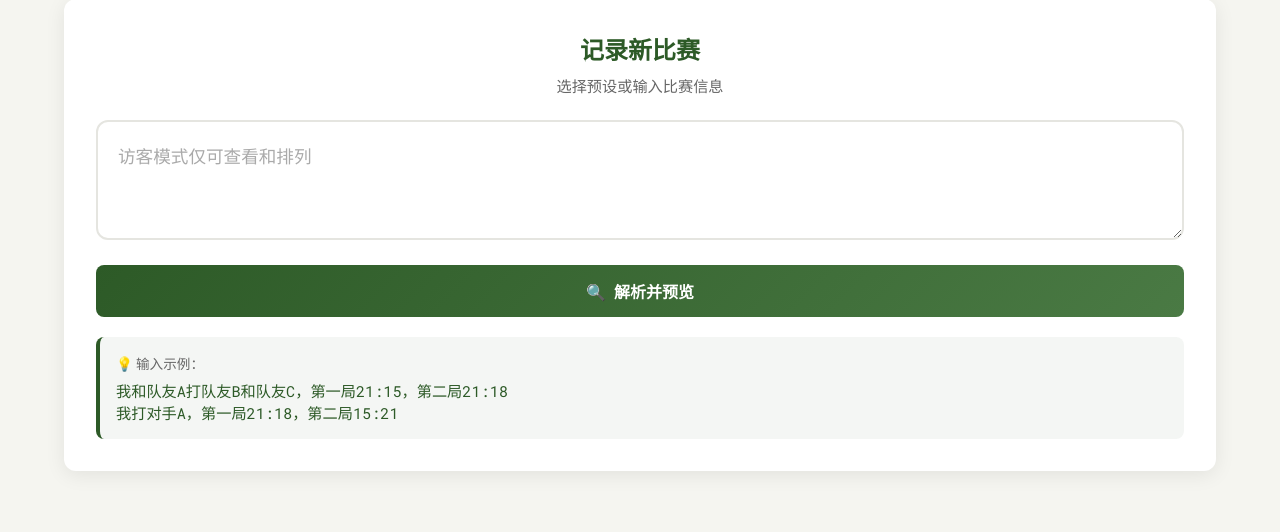
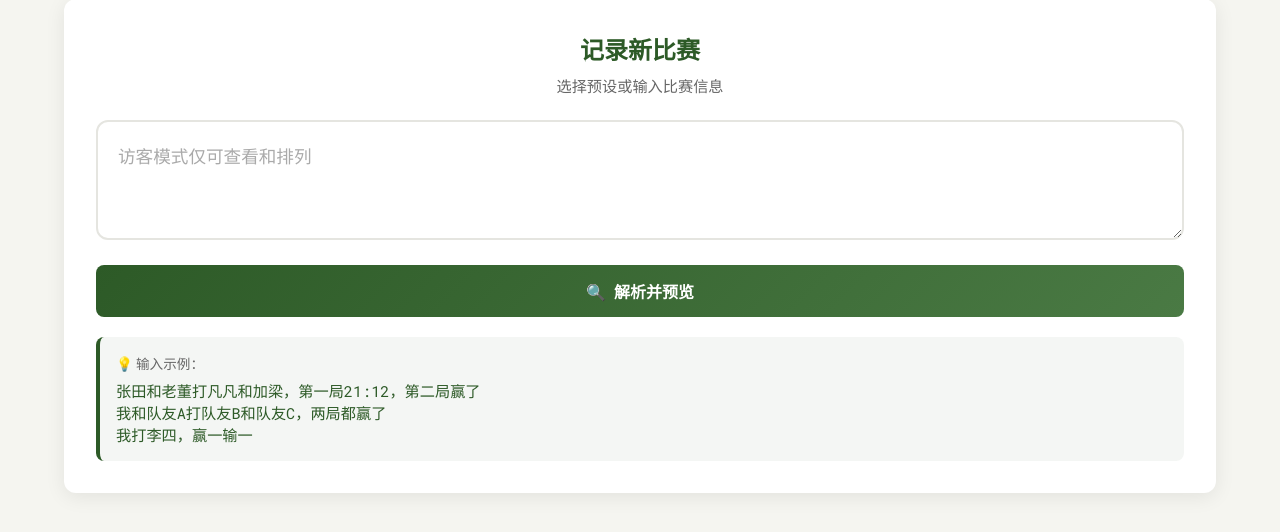
Before and after one commit to HaodongZou/badminton_count, a Flask app: page / in a window 1280 px wide. Shown: the part 194-726 px from the top of the page. Run offline with Flask 2, Linux system fonts and the light colour scheme; data that the repository does not hold is empty.

Commit message:
docs: update input examples with 3 valid no-score formats

```diff
--- a/templates/index.html
+++ b/templates/index.html
@@ -58,7 +58,7 @@
 
                 <!-- Main Input -->
                 <div class="input-wrapper">
-                    <textarea id="matchInput" placeholder="例如：我和队友A打队友B和队友C，第一局21:15，第二局21:18"></textarea>
+                    <textarea id="matchInput" placeholder="输入比赛信息，如：张田和老董打凡凡和加梁，第一局21:12，第二局赢了"></textarea>
                 </div>
 
                 <button class="preview-btn" onclick="previewMatch()">
@@ -84,8 +84,9 @@
 
                 <div class="example">
                     <div class="example-label">💡 输入示例：</div>
-                    <div class="example-text">我和队友A打队友B和队友C，第一局21:15，第二局21:18</div>
-                    <div class="example-text">我打对手A，第一局21:18，第二局15:21</div>
+                    <div class="example-text">张田和老董打凡凡和加梁，第一局21:12，第二局赢了</div>
+                    <div class="example-text">我和队友A打队友B和队友C，两局都赢了</div>
+                    <div class="example-text">我打李四，赢一输一</div>
                 </div>
             </div>
         </div>
```
